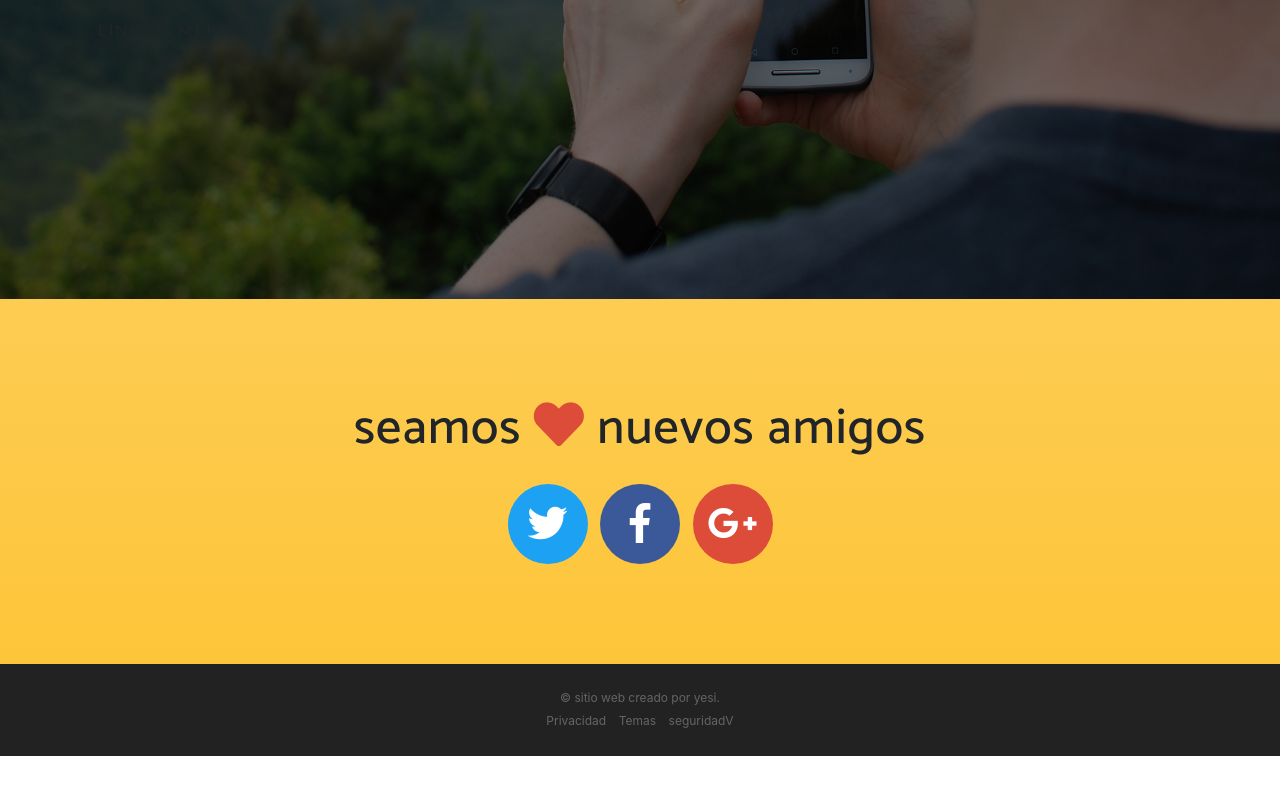
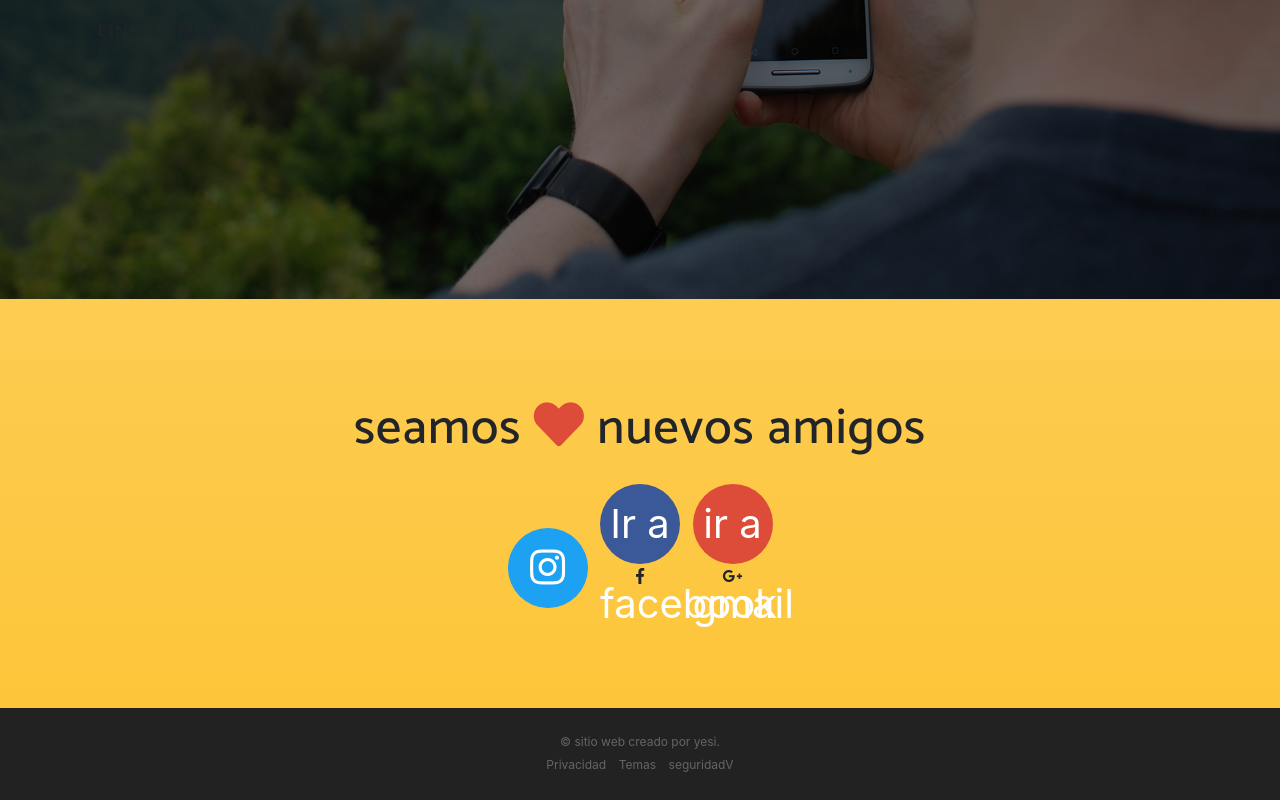
Before and after one commit to yesi2000/yesi2000.github.io, a website with bundled scripts: page index.html in a window 1280 px wide. Shown: the part 2999-3799 px from the top of the page. Before the commit the page ends 3755 px from the top, so only its background shows below. Built offline with nearby package versions, Linux system fonts and the light colour scheme; a web font is replaced by a local one.

Commit message:
cuentas
cuentas

```diff
--- a/index.html
+++ b/index.html
@@ -178,16 +178,16 @@
       <ul class="list-inline list-social">
         <li class="list-inline-item social-twitter">
           <a href="#">
-            <i class="fab fa-twitter"></i>
+            <i class="fab fa-instagram"></i>
           </a>
         </li>
         <li class="list-inline-item social-facebook">
-          <a href="https://www.facebook.com/yesi.gastelbondo">
+          <a href="www.facebook.com" target="about_blank">Ir a facebook</a>
             <i class="fab fa-facebook-f"></i>
           </a>
         </li>
         <li class="list-inline-item social-google-plus">
-          <a href="#">
+          <a href="www.gmail.com" target="about_blank">ir a gmail</a>
             <i class="fab fa-google-plus-g"></i>
           </a>
         </li>
```
